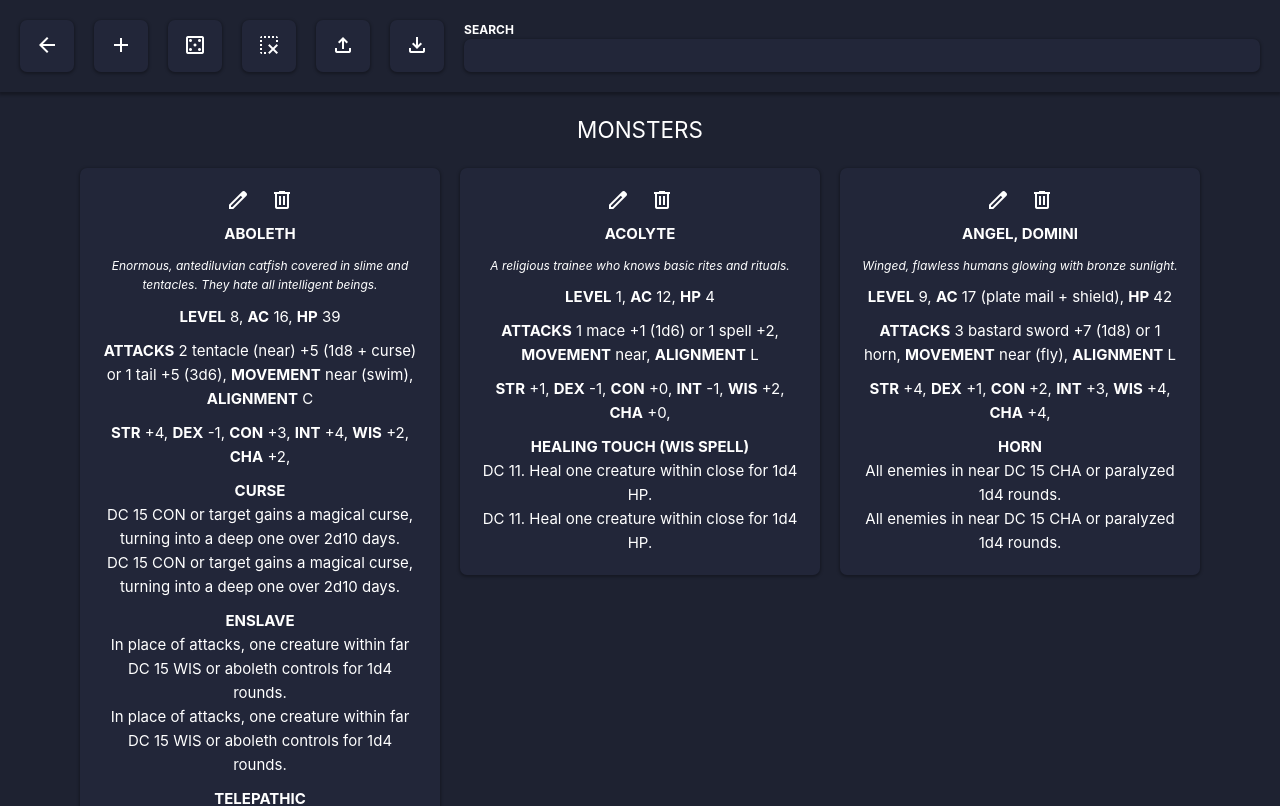
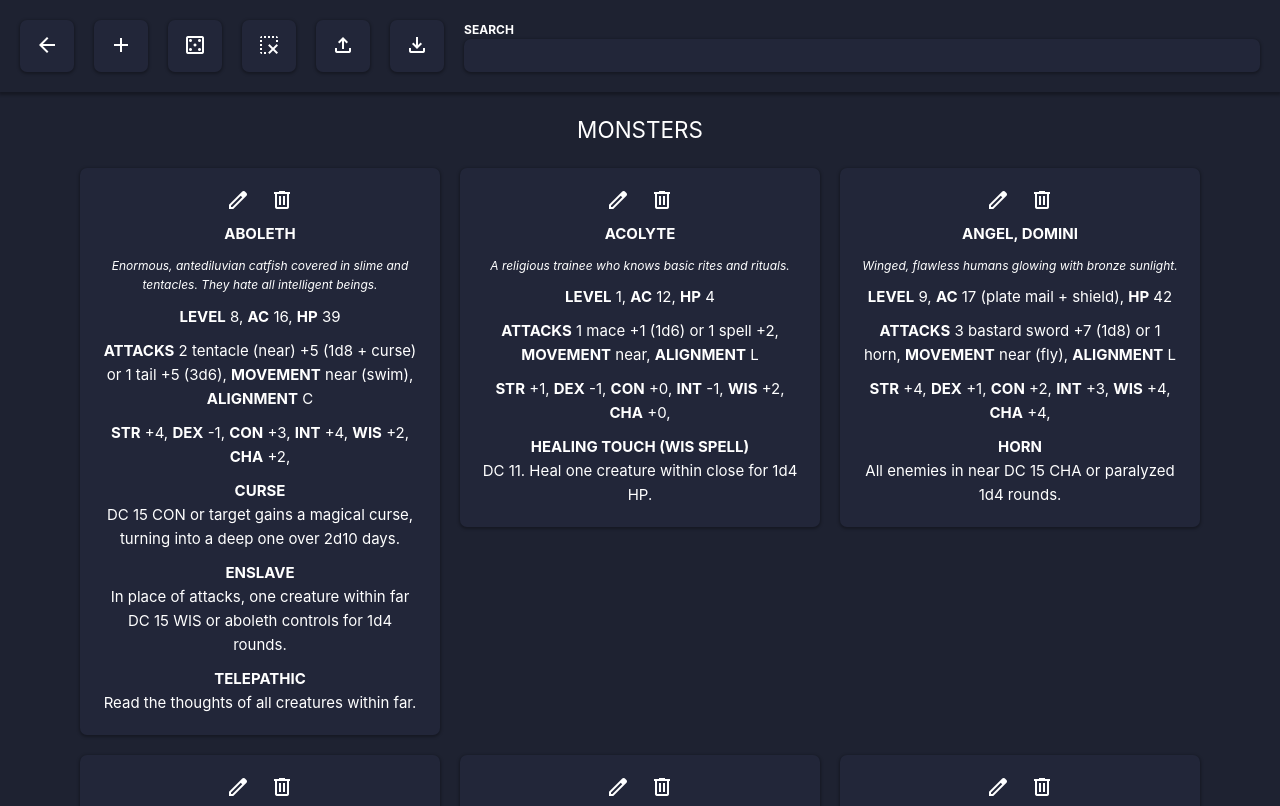
Before and after one commit to zeeshan595/shadow-box, a Vue app: page /monsters in a window 1280 px wide. Shown: the top 806 px of the page. Built offline with nearby package versions, Linux system fonts and the light colour scheme; what @owlbear-rodeo/sdk would draw is missing.

Commit message:
fix: monster specials are displayed twice

```diff
--- a/src/components/monster.vue
+++ b/src/components/monster.vue
@@ -42,7 +42,6 @@ const props = defineProps<{
       class="flex-shrink flex-basis-0"
     >
       <span class="bold uppercase">{{ special.name }}</span>
-      {{ special.text }}
       <span v-if="special.text" v-for="specialLine of special.text.split('\n')">
         {{ specialLine }}
       </span>
```
